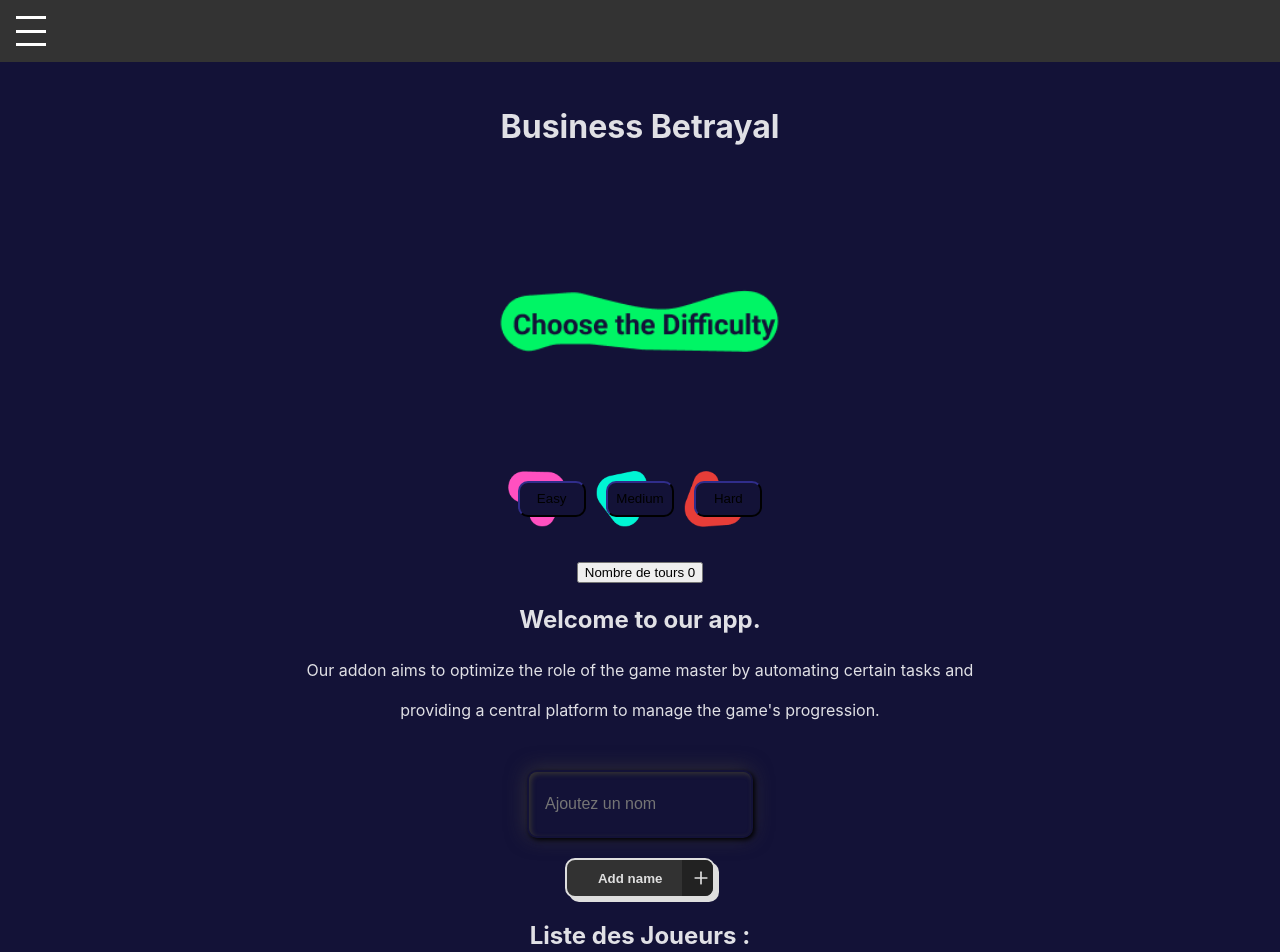
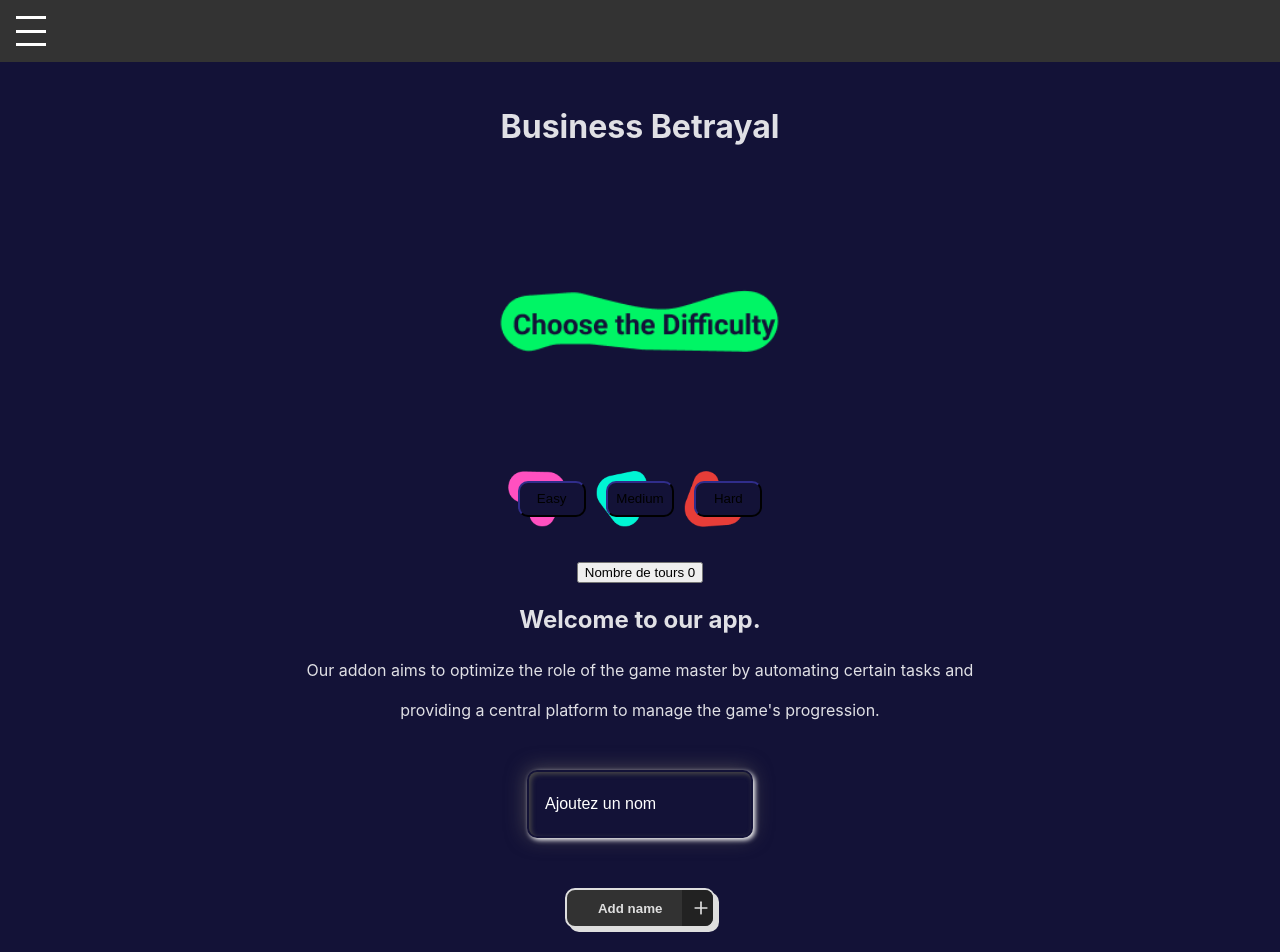
Before and after one commit to Dteeech/business-betrayal, a React (Vite) app: page / in a window 1280 px wide. Shown: the top 952 px of the page. Built offline with nearby package versions, Linux system fonts and the light colour scheme.

Commit message:
fix input name

```diff
--- a/src/App.css
+++ b/src/App.css
@@ -141,16 +141,19 @@
   background-color: transparent;
   border: 2px solid transparent;
   color: white;
+  margin-bottom: 30px;
   padding: 1rem;
-  box-shadow: 2px 2px 5px black, inset 2px 2px 5px rgb(53, 51, 51),
-    -1px -1px 20px rgba(59, 56, 56, 0.781);
+  box-shadow: 2px 2px 5px white, inset 2px 2px 5px rgb(73, 72, 72),
+    -1px -1px 20px rgba(91, 87, 87, 0.781);
   outline: none;
   border-radius: 10px;
   font-size: medium;
 }
-
+.input::placeholder{
+  color: white;
+}
 .input:focus {
-  box-shadow: 2px 2px 5px black, inset 2px 2px 5px black,
+  box-shadow: 2px 2px 5px white, inset 2px 2px 5px white,
     -1px -1px 5px rgba(68, 67, 67, 0.781),
     inset -1px -1px 5px rgba(66, 65, 65, 0.822);
 }
```
